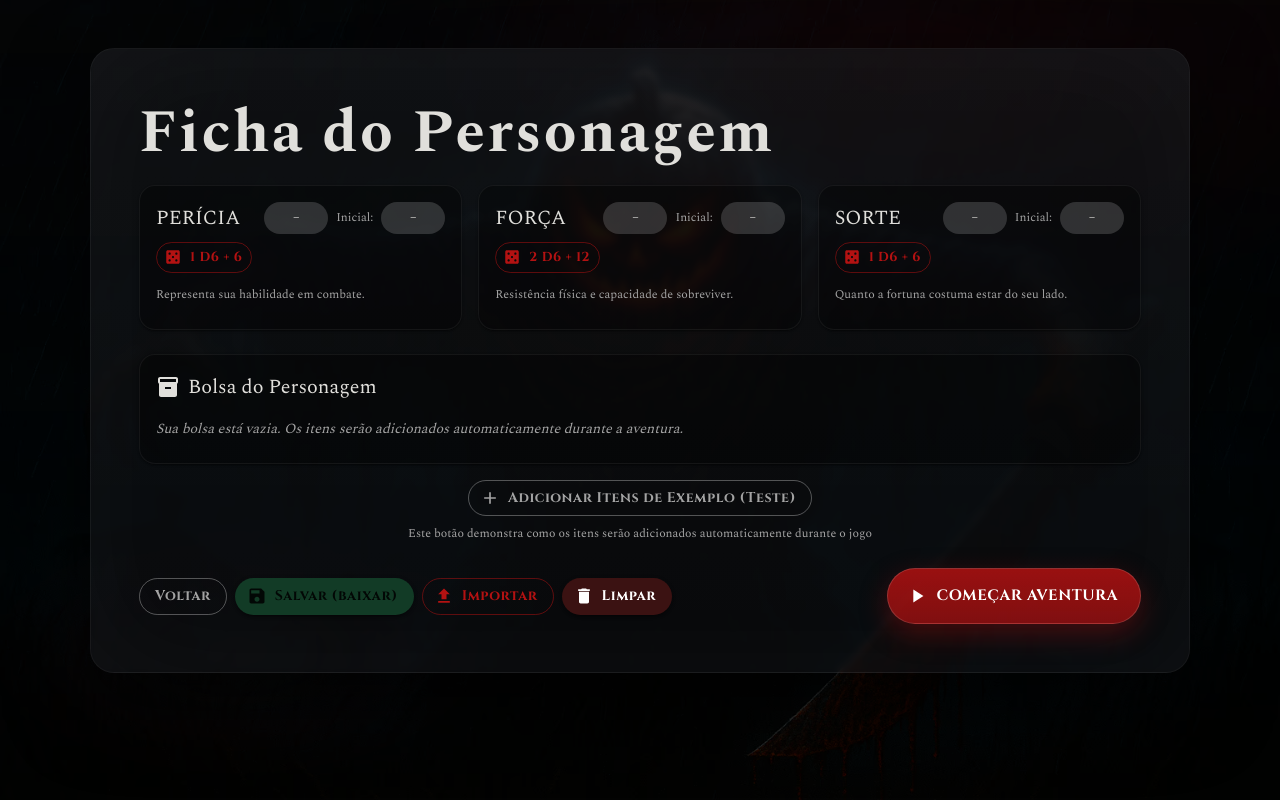
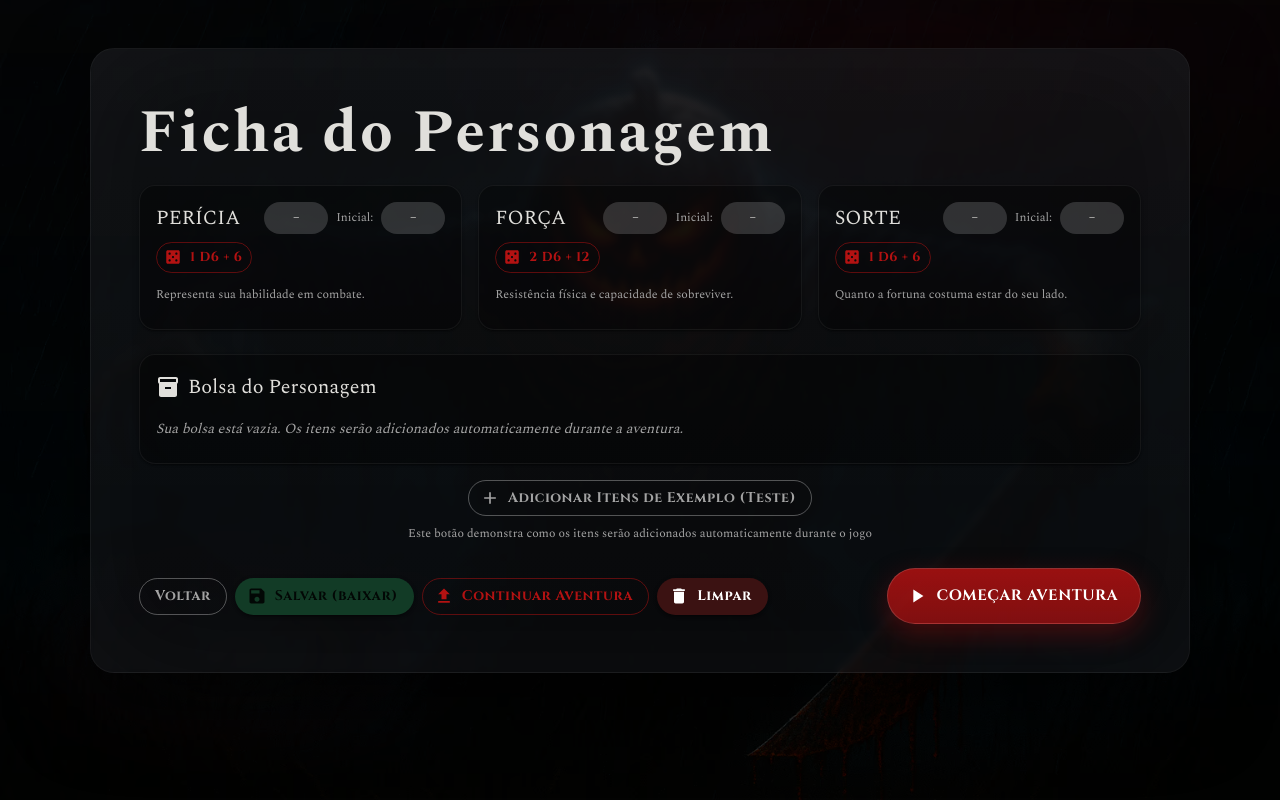
Before and after one commit to mpfarias/cavaleiros-das-trevas, a React (Vite) app: page / in a window 1280 px wide. Both pictures are taken after a click on the button "INICIAR AVENTURA". Built offline with nearby package versions, Linux system fonts and the light colour scheme.

Commit message:
feat: altera botão 'Importar' para 'Continuar Aventura'
- Prepara interface para futuro sistema de save completo
- Mantém funcionalidade atual de importar ficha
- Nomenclatura mais intuitiva para o usuário

```diff
--- a/src/components/CharacterSheet.tsx
+++ b/src/components/CharacterSheet.tsx
@@ -418,7 +418,7 @@ const CharacterSheet: React.FC<CharacterSheetProps> = ({ ficha, onFichaChange, o
             variant="outlined"
             startIcon={<UploadIcon />}
           >
-            Importar
+            Continuar Aventura
             <input
               type="file"
               accept="application/json,.json,.cavaleiro.json"
```
